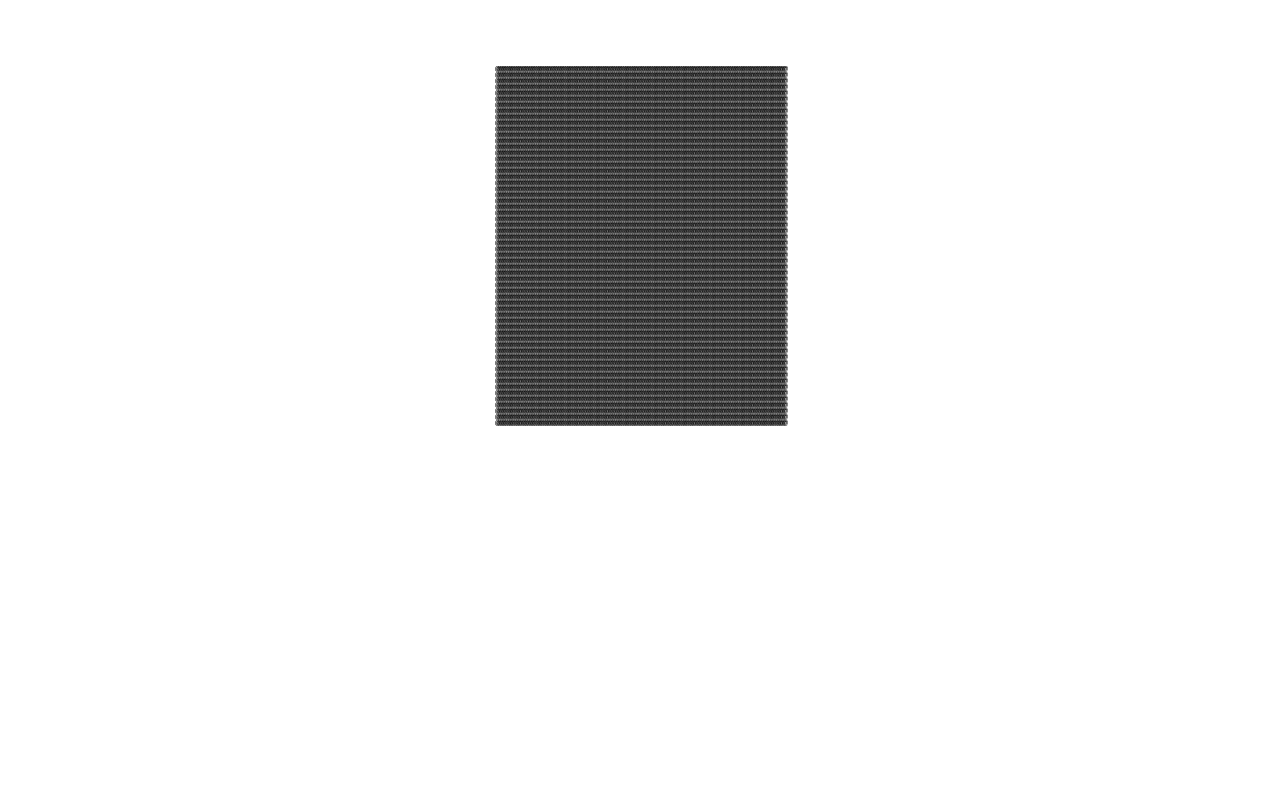
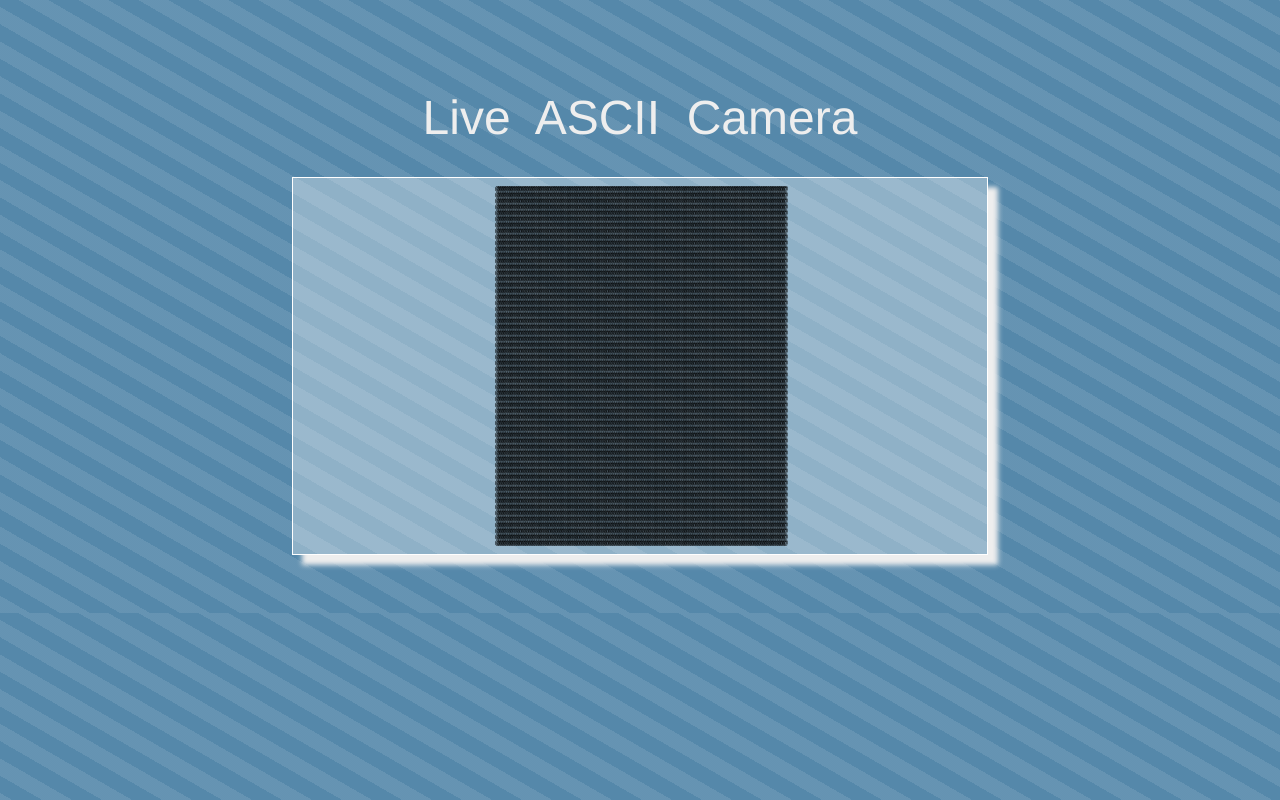
Before and after one commit to CastaMo/live-ascii-camera, a plain HTML site: page src/index.html in a window 1280 px wide. Drawn offline with Linux system fonts and the light colour scheme.

Commit message:
接收端样式修改

```diff
--- /dev/null
+++ b/src/css/index.css
@@ -0,0 +1,25 @@
+body {
+	background: #58a;
+	background-image: repeating-linear-gradient(30deg,
+                    hsla(0,0%,100%,.1),
+                    hsla(0,0%,100%,.1) 15px,
+                    transparent 0, transparent 30px);
+}
+
+#container {
+	width: 100%;
+	height: 100%;
+}
+
+h1 {
+	color: #EEE;
+}
+
+#content {
+	border: 1px solid #FFF;
+    background-color: rgba(255, 255, 255, 0.34);
+    box-shadow: 10px 10px 5px #eee;
+    width: 694px;
+    margin: 0 auto;
+    min-width: 693px;
+}
--- a/src/index.html
+++ b/src/index.html
@@ -5,11 +5,15 @@
     <title>ascii camera</title>
     <meta charset="utf-8" />
     <link rel="stylesheet" href="css/main.css" />
+    <link rel="stylesheet" href="css/index.css">
 </head>
 
 <body>
-    <pre id="ascii"></pre>
-    <button id="pause">pause / resume</button>
+	<div id="container">
+		<h1>Live&nbsp; ASCII&nbsp; Camera</h1>
+	    <div id="content"><pre id="ascii"></pre></div>
+	    <button id="pause">pause / resume</button>
+	</div>
     <script src="script/grid.js" type="text/javascript"></script>
     <script src="script/receive.js"></script>
 </body>
```
